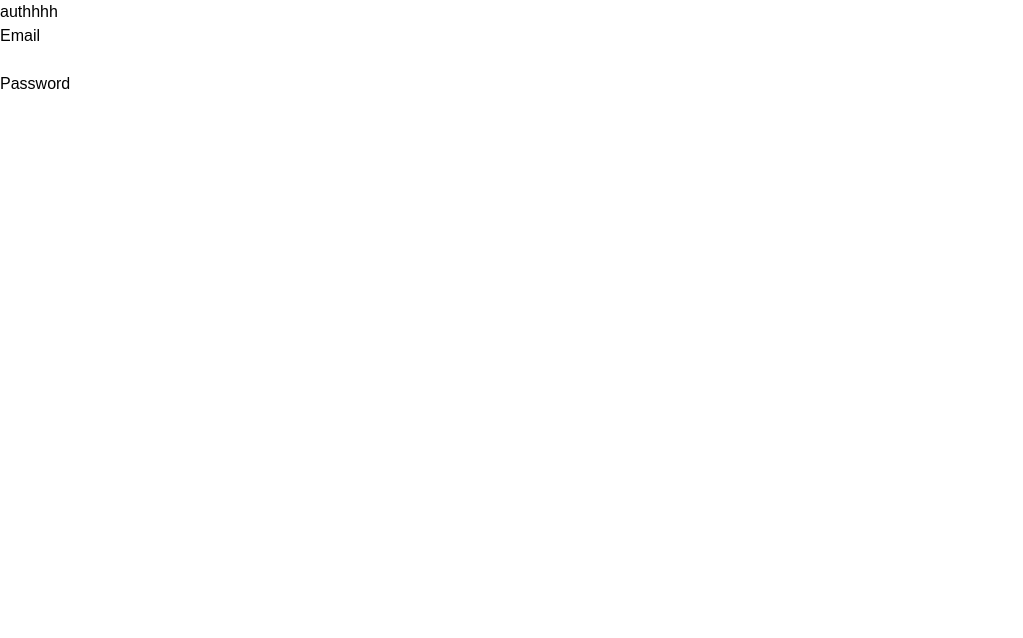
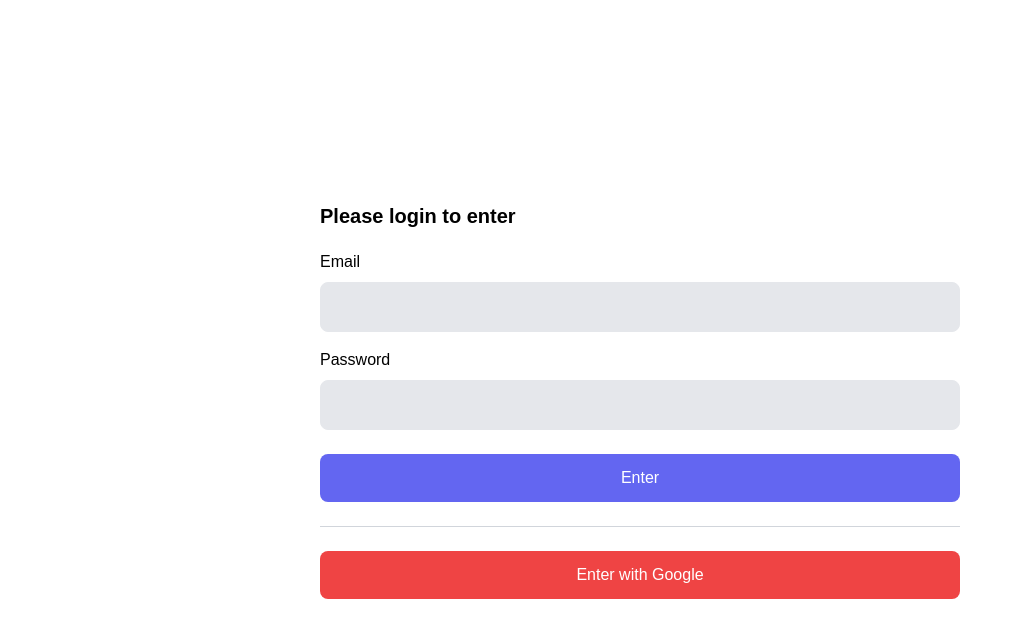
Before and after one commit to gmartins-dev/nextjs-dashboard, a Next.js app: page /authentication in a window 1280 px wide. Shown: the top 638 px of the page, without its empty margins (0-1023 px from the left). Built offline with nearby package versions, Linux system fonts and the light colour scheme.

Commit message:
form login created

```diff
--- a/src/components/auth/AuthInput.tsx
+++ b/src/components/auth/AuthInput.tsx
@@ -10,13 +10,14 @@
 export default function AuthInput(props: AuthInputProps){
 
   return (
-    <div className="flex flex-col">
+    <div className="flex flex-col mt-4">
       <label>{props.label}</label>
       <input
       type={props.type ?? 'text'}
       value={props.value}
       required={props.required}
       onChange={event => props.newValue?.(event.target.value)}
+      className="px-4 py-3 rounded-lg bg-gray-200 mt-2 border focus:border-blue-500 focus:outline-none focus:bg-white"
       />
     </div>
   )
--- a/src/pages/authentication.tsx
+++ b/src/pages/authentication.tsx
@@ -7,9 +7,20 @@
   const [password, setPassword] = useState('')
   const [status, setStatus] = useState<'logged' | 'register'>('logged')
 
+  function handleSubmit() {
+    if(status === 'logged'){
+      console.log("loginnn")
+    } else{
+      console.log("registerrrr")
+    }
+  }
+
   return (
-    <div>
-      <h1>authhhh</h1>
+    <div className="flex flex-col h-screen items-center justify-center">
+      <div className="w-1/2">
+        <h1 className="text-xl font-bold mb-5">
+          {status === 'logged' ? "Please login to enter" : "Please register your account"}
+        </h1>
         <AuthInput
           label="Email"
           type="email"
@@ -24,6 +35,15 @@
           required={true}
           newValue={setPassword}
         />
+
+        <button onClick={handleSubmit} className='w-full bg-indigo-500 hover:bg-indigo-400 text-white rounded-lg px-4 py-3 mt-6'>
+          {status === 'logged' ? "Enter" : "Register"}
+        </button>
+        <hr className="my-6 border-gray-300 w-full"/>
+        <button onClick={handleSubmit} className='w-full bg-red-500 hover:bg-red-400 text-white rounded-lg px-4 py-3'>
+          {status === 'logged' ? "Enter with Google" : "Register with Google"}
+        </button>
+      </div>
     </div>
   )
 }
```
Lines whose indentation alone changed are shown as unchanged.
